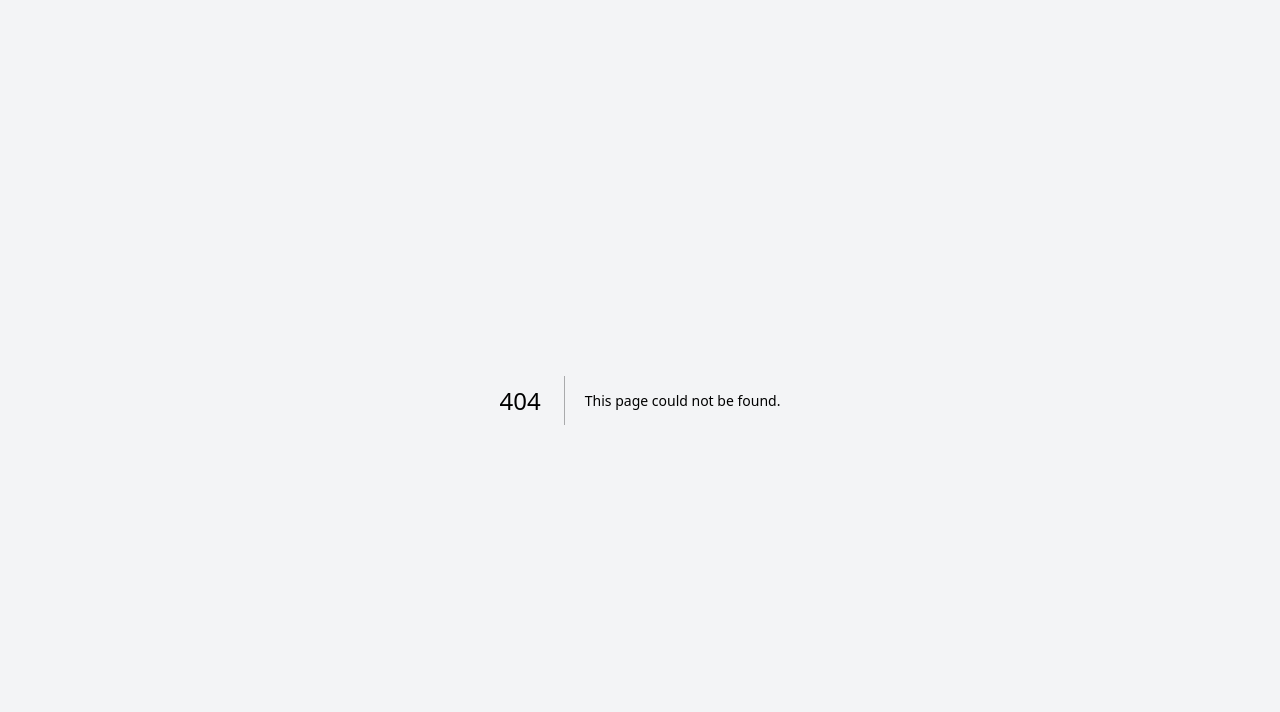
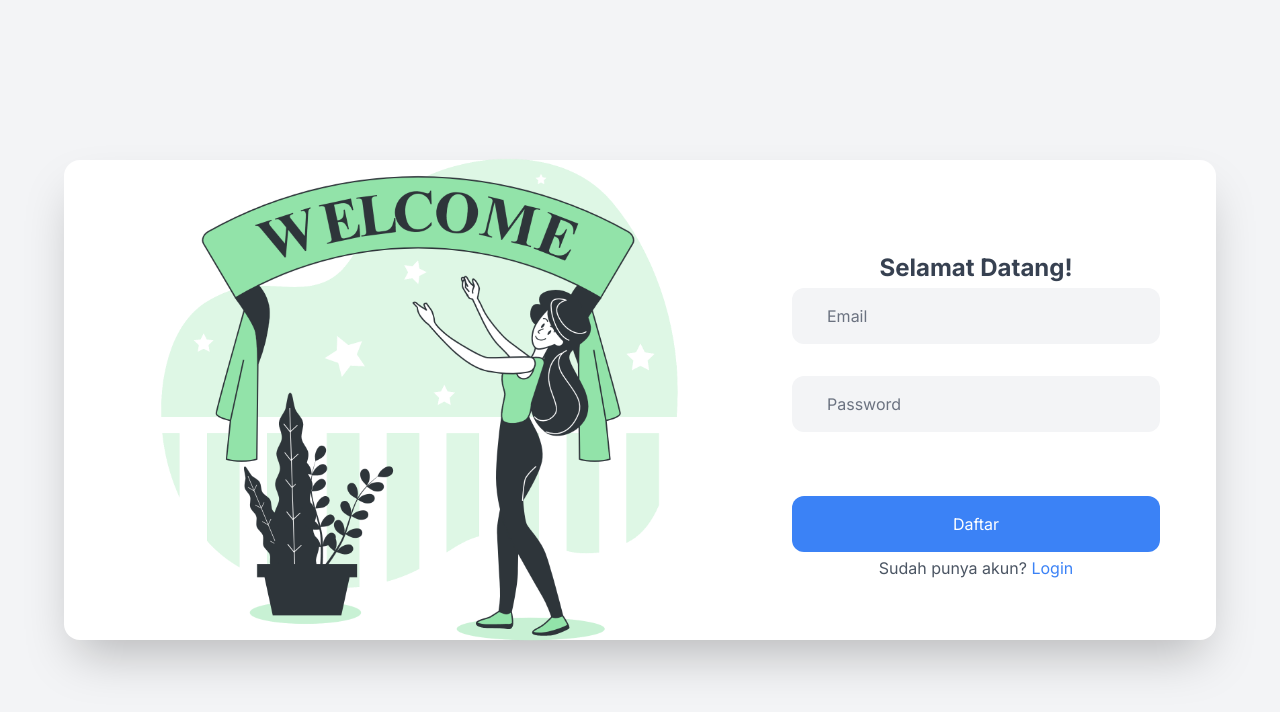
Before and after one commit to aacmal/finaki, a Next.js app: page /auth/register in a window 1280 px wide. Before the commit this address had no page. Shown: the top 712 px of the page. Built offline with nearby package versions, Linux system fonts and the light colour scheme.

Commit message:
added register page

```diff
--- /dev/null
+++ b/app/auth/register/page.tsx
@@ -0,0 +1,65 @@
+"use client";
+
+import AuthCard from "@/components/AuthCard/AuthCard";
+import AuthCardContent from "@/components/AuthCard/AuthCardContent";
+import Button from "@/dls/Button/Button";
+import FormGroup from "@/dls/Form/FormGroup";
+import InputWithLabel from "@/dls/Form/InputWithLabel";
+import Heading from "@/dls/Heading";
+import Image from "@/dls/Image";
+import { Routes } from "@/types/Routes";
+import Link from "next/link";
+import React from "react";
+
+type Props = {};
+
+const RegisterPage = (props: Props) => {
+  function onSubmitHandler(e: React.FormEvent<HTMLFormElement>) {
+    e.preventDefault();
+    alert("registered");
+  }
+
+  return (
+    <AuthCard>
+      <Image
+        src="/images/register_illustration.png"
+        alt="Register Illustration"
+        className="w-[40%] lg:w-[60%] aspect-square"
+      />
+      <AuthCardContent>
+        <Heading level={1} className="text-center mt-2">
+          Selamat Datang!
+        </Heading>
+        <FormGroup onSubmit={onSubmitHandler}>
+          <InputWithLabel
+            label="Email"
+            id="email"
+            type="email"
+            placeholder="contoh@mail.com"
+            minLength={5}
+            required
+          />
+          <InputWithLabel
+            label="Password"
+            id="password"
+            type="password"
+            placeholder="masukan password anda"
+            minLength={5}
+            required
+          />
+          <Button width="full" type="submit" className="!mt-16">
+            Daftar
+          </Button>
+        </FormGroup>
+        <span className="text-center justify-self-end text-gray-600">
+          Sudah punya akun?{" "}
+          <Link href={Routes.Login} className="text-blue-500">
+            Login
+          </Link>
+        </span>
+      </AuthCardContent>
+    </AuthCard>
+  );
+};
+
+export default RegisterPage;
```
